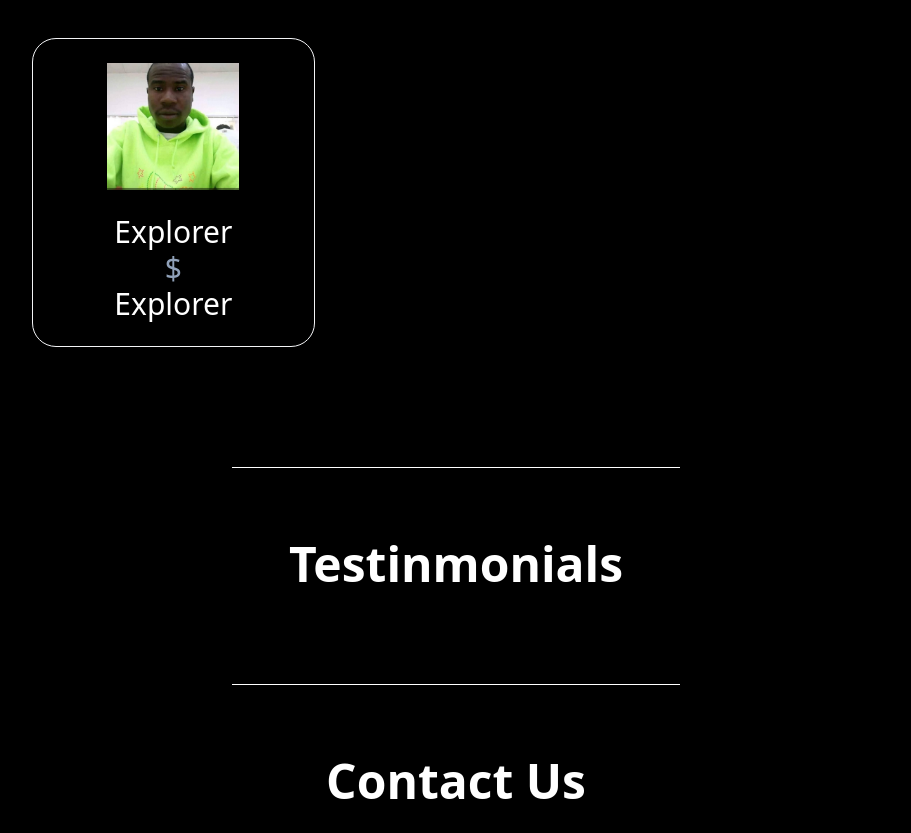
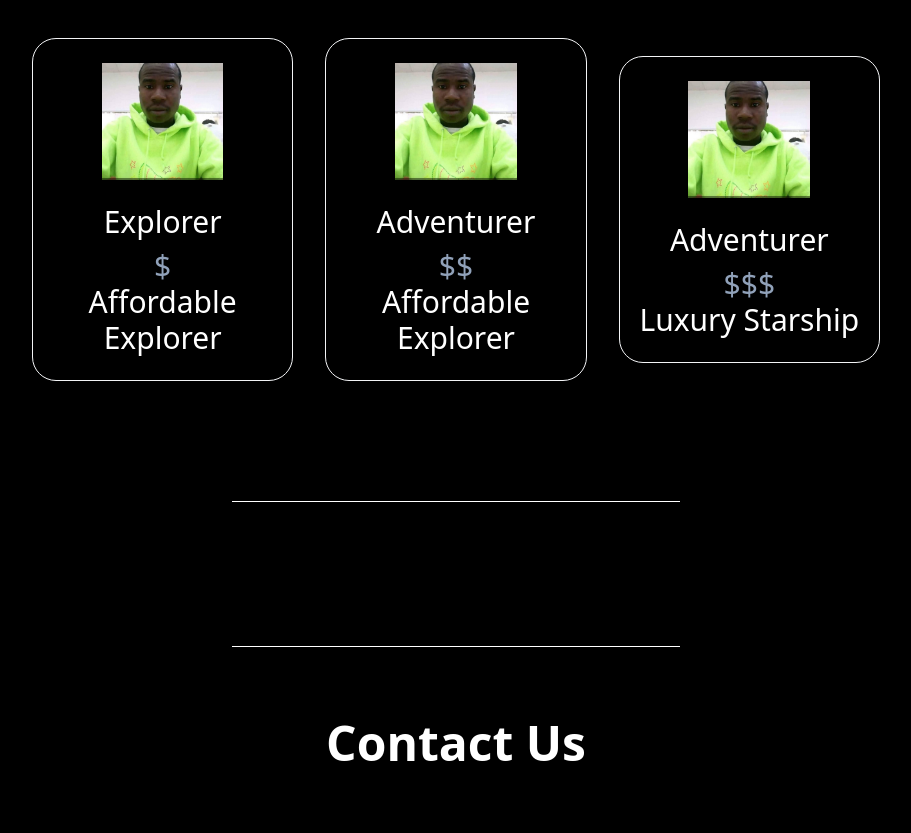
Before and after one commit to SmartDevPK/tailwindcss_version4, a website: page build/index.html in a window 1280 px wide. Shown: the part 704-1537 px from the top of the page, without its empty margins (184-1095 px from the left). Drawn offline with Linux system fonts and the light colour scheme.

Commit message:
add some code to the code base

```diff
--- a/build/index.html
+++ b/build/index.html
@@ -30,6 +30,7 @@
   </header>
 
   <main class="max-w-4xl mx-auto">
+    <!-- Hero Section -->
     <section id="hero" class="flex flex-col-reverse justify-center sm:flex-row p-6 items-center gap-8 mb-12">
       <article class="sm:w-1/2">
         <h2 class="max-w-md text-5xl font-bold text-center sm:text-5xl sm:text-left text-slate-900 dark:text-white">
@@ -44,44 +45,76 @@
       </article>
       <img class="w-1/2" src="../img/PK.jpeg" alt="Michel">
     </section>
+
     <hr class="mx-auto bg-black dark:bg-white w-1/2">
 
+    <!-- Rockets Section -->
     <section id="rockets" class="p-6 my-12">
       <h2 class="text-4xl font-bold text-center sm:text-5xl mb-6 text-slate-900 dark:text-white">
         Our Rockets
       </h2>
       <ul class="list-none mx-auto my-12 flex flex-col sm:flex-row items-center gap-8">
+        <!-- Rocket 1: Explorer -->
         <li class="w-2/3 sm:w-1/3 flex flex-col items-center border border-solid border-slate-900 dark:border-gray-100 bg-white dark:bg-black py-6 px-2 rounded-3xl shadow-xl">
           <img src="../img/PK2.jpeg" alt="pk" class="w-1/2 mb-6">
           <h3 class="text-3xl text-center text-slate-900 dark:text-white">
             Explorer
           </h3>
-          <p class="hidden sm:block text-3xl text-center text-slate-500 dark:text-slate-400">
+          <p class="hidden sm:block text-3xl text-center mt-2 text-slate-500 dark:text-slate-400">
             $
           </p>
+          <p class="text-3xl text-center text-slate-900 dark:text-white">
+            Affordable Explorer
+          </p>
+        </li>
+
+        <!-- Rocket 2: Adventurer -->
+        <li class="w-2/3 sm:w-1/3 flex flex-col items-center border border-solid border-slate-900 dark:border-gray-100 bg-white dark:bg-black py-6 px-2 rounded-3xl shadow-xl">
+          <img src="../img/PK2.jpeg" alt="pk" class="w-1/2 mb-6">
           <h3 class="text-3xl text-center text-slate-900 dark:text-white">
+            Adventurer
+          </h3>
+          <p class="hidden sm:block text-3xl text-center mt-2 text-slate-500 dark:text-slate-400">
+            $$
+          </p>
+          <p class="text-3xl text-center text-slate-900 dark:text-white">
+            Affordable Explorer
+          </p>
+        </li>
 
+        <!-- Rocket 3: Luxury Starship -->
+        <li class="w-2/3 sm:w-1/3 flex flex-col items-center border border-solid border-slate-900 dark:border-gray-100 bg-white dark:bg-black py-6 px-2 rounded-3xl shadow-xl">
+          <img src="../img/PK2.jpeg" alt="pk" class="w-1/2 mb-6">
+          <h3 class="text-3xl text-center text-slate-900 dark:text-white">
+            Adventurer
           </h3>
-          <h3 class="text-3xl text-center text-slate-900 dark:text-white">
-            Explorer
-          </h3>
+          <p class="hidden sm:block text-3xl text-center mt-2 text-slate-500 dark:text-slate-400">
+            $$$
+          </p>
+          <p class="text-3xl text-center text-slate-900 dark:text-white">
+            Luxury Starship
+          </p>
         </li>
       </ul>
     </section>
+
     <hr class="mx-auto bg-black dark:bg-white w-1/2">
-    <section id="testinmonials" class="p-6 my-12">
-      <h2 class="text-4xl font-bold text-center sm:text-5xl mb-6 text-slate-900 dark:text-white">
-       Testinmonials
+
+    <!-- Testimonials Section -->
+    <section id="testimonials" class="p-6 my-12">
+      <h2 class="sm:hidden text-2xl text-center mt-2 text-slate-900 dark:text-white">
+        Testimonials
       </h2>
     </section>
+
     <hr class="mx-auto bg-black dark:bg-white w-1/2">
 
-
-      <section id="contact" class="p-6 my-12">
-        <h2 class="text-4xl font-bold text-center sm:text-5xl mb-6 text-slate-900 dark:text-white">
-           Contact Us
-        </h2>
-      </section>
+    <!-- Contact Section -->
+    <section id="contact" class="p-6 my-12">
+      <h2 class="text-4xl font-bold text-center sm:text-5xl mb-6 text-slate-900 dark:text-white">
+        Contact Us
+      </h2>
+    </section>
   </main>
 </body>
 </html>
```
Also changed, not shown: build/css/style.css.
